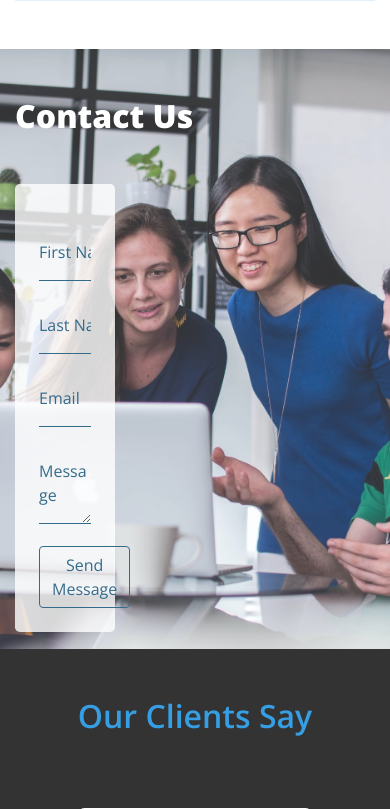
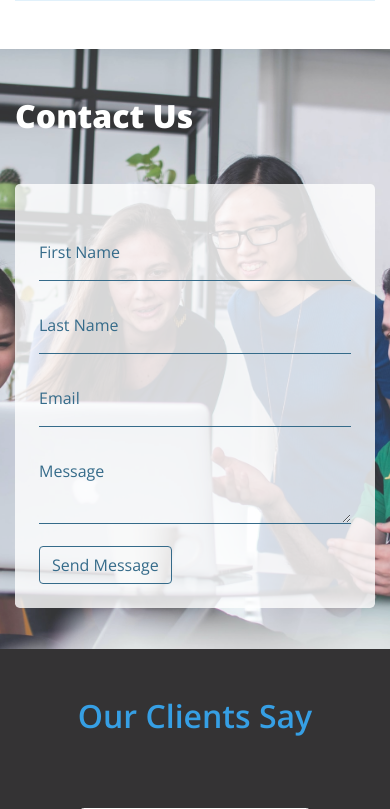
Before and after one commit to layersony/storagesite, a Django app: page / in a window 390 px wide. Shown: the part 1656-2465 px from the top of the page. Run offline with Django 3.2, Linux system fonts and the light colour scheme; some libraries are stand-ins or nearby versions.

Commit message:
Add responsiveness for contact us form.

```diff
--- a/mainapp/templates/index.html
+++ b/mainapp/templates/index.html
@@ -70,7 +70,7 @@
                 <div class="container py-5">
                     <h2 class="mb-5">Contact Us</h2>
                     <div class="row">
-                        <div class="col-4">
+                        <div class="col-lg-4">
                             <form action="" class="feedbackform">
                                 <input class="input" type="text" placeholder="First Name">
                                 <input class="input" type="text" placeholder="Last Name">
```
